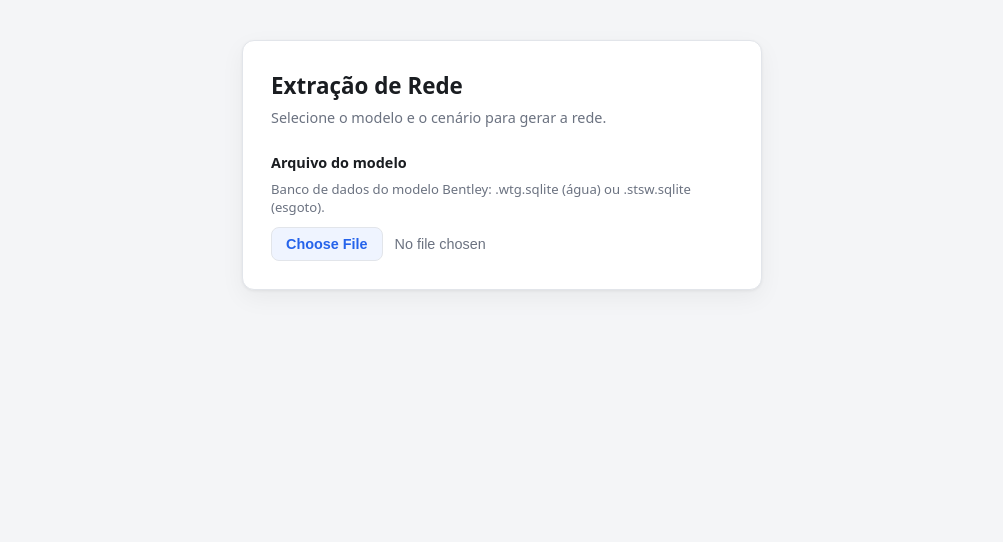
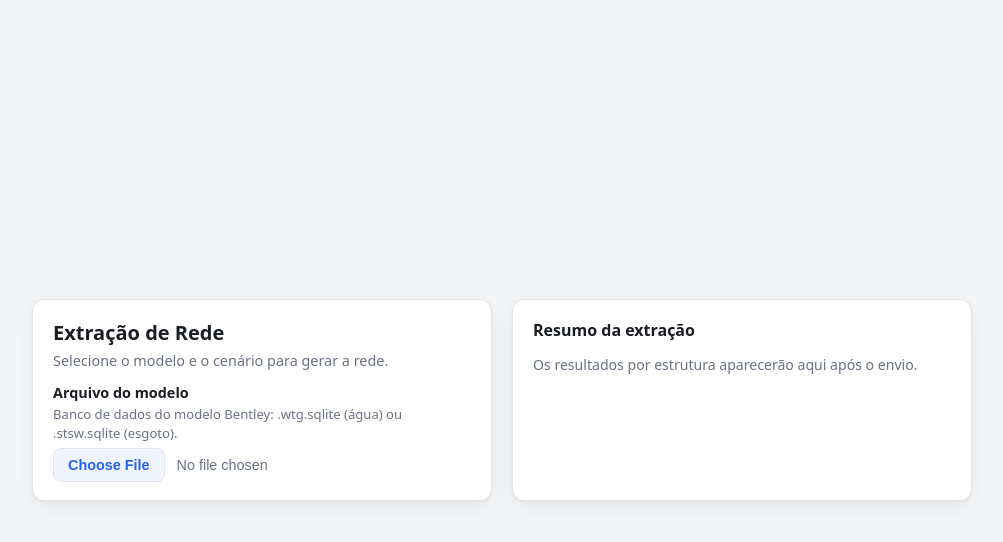
Before and after one commit to RikFerreira/geohub, a plain HTML site: page frontend/index.html in a window 1280 px wide. Shown: the whole page, without its empty margins (138-1141 px from the left). Drawn offline with nearby package versions, Linux system fonts and the light colour scheme.

Commit message:
rearrenged layout

```diff
--- a/frontend/index.html
+++ b/frontend/index.html
@@ -10,8 +10,8 @@
 <script src="extractors_saa.js"></script>
 <script src="extract.js"></script>
 
-<div class="container">
-  <div class="card">
+<div class="layout">
+  <div class="card form-card">
     <h1>Extração de Rede</h1>
     <p class="subtitle">Selecione o modelo e o cenário para gerar a rede.</p>
 
@@ -63,7 +63,13 @@
     </form>
 
     <div id="message" class="message" hidden></div>
-    <div id="summary" class="summary" hidden></div>
+  </div>
+
+  <div class="card summary-card">
+    <h2 class="summary-title">Resumo da extração</h2>
+    <div id="summary" class="summary">
+      <p class="summary-empty">Os resultados por estrutura aparecerão aqui após o envio.</p>
+    </div>
   </div>
 </div>
 
@@ -91,11 +97,6 @@ function clearMessage() { messageEl.hidden = true; }
 const summaryEl = document.getElementById("summary");
 function renderSummary(summary) {
   summaryEl.replaceChildren();
-  const title = document.createElement("h2");
-  title.className = "summary-title";
-  title.textContent = "Resumo da extração";
-  summaryEl.appendChild(title);
-
   for (const s of summary) {
     const status = s.error ? "erro" : (s.count > 0 ? "ok" : "vazio");
     const item = document.createElement("div");
@@ -121,7 +122,6 @@ function renderSummary(summary) {
     }
     summaryEl.appendChild(item);
   }
-  summaryEl.hidden = false;
 }
 
 form.file.onchange = async event => {
--- a/frontend/style.css
+++ b/frontend/style.css
@@ -25,49 +25,77 @@
 
 body {
   margin: 0;
-  min-height: 100vh;
-  padding: 40px 16px;
+  height: 100vh;
+  overflow: hidden;
+  padding: 24px;
   display: flex;
   justify-content: center;
-  align-items: flex-start;
+  align-items: center;
   background: var(--bg);
   color: var(--text);
   font-family: system-ui, -apple-system, "Segoe UI", Roboto, sans-serif;
   line-height: 1.5;
 }
 
-.container { width: 100%; max-width: 520px; }
+/* two columns: form on the left, extraction log on the right */
+.layout {
+  display: flex;
+  gap: 20px;
+  width: 100%;
+  max-width: 940px;
+  max-height: 100%;
+  align-items: stretch;
+}
 
 .card {
   background: var(--card);
   border: 1px solid var(--border);
   border-radius: var(--radius);
-  padding: 28px;
+  padding: 18px 20px;
   box-shadow: 0 1px 3px rgba(0, 0, 0, 0.06), 0 8px 24px rgba(0, 0, 0, 0.05);
 }
 
+.form-card { flex: 0 0 460px; overflow-y: auto; }
+
+.summary-card {
+  flex: 1 1 auto;
+  min-width: 300px;
+  display: flex;
+  flex-direction: column;
+  overflow: hidden;  /* header stays put; the list scrolls inside */
+}
+
+/* stack on narrow screens, and let the page scroll there */
+@media (max-width: 820px) {
+  body { height: auto; min-height: 100vh; overflow: auto; align-items: flex-start; }
+  .layout { flex-direction: column; max-width: 520px; max-height: none; }
+  .form-card { flex: none; overflow: visible; }
+  .summary-card { overflow: visible; }
+  .summary { overflow-y: visible; }
+}
+
 h1 {
-  margin: 0 0 4px;
-  font-size: 1.4rem;
+  margin: 0 0 2px;
+  font-size: 1.25rem;
   font-weight: 650;
 }
 
-.subtitle { margin: 0 0 24px; color: var(--muted); font-size: 0.9rem; }
+.subtitle { margin: 0 0 10px; color: var(--muted); font-size: 0.9rem; }
 
-.field { margin-bottom: 22px; }
+.field { margin-bottom: 10px; }
 .field:last-of-type { margin-bottom: 0; }
 
 .field > label.label,
 .field > .label {
   display: block;
-  margin-bottom: 8px;
+  margin-bottom: 4px;
   font-weight: 600;
   font-size: 0.9rem;
 }
 
 /* per-field helper text, between the label and its control */
 .hint {
-  margin: -2px 0 10px;
+  margin: -2px 0 6px;
   color: var(--muted);
   font-size: 0.82rem;
   line-height: 1.4;
@@ -105,7 +133,7 @@ select {
 select:focus { outline: none; border-color: var(--accent); box-shadow: 0 0 0 3px var(--accent-soft); }
 
 /* radio options as selectable rows */
-.options { display: flex; flex-direction: column; gap: 8px; }
+.options { display: flex; flex-direction: column; gap: 6px; }
 .options.inline { flex-direction: row; }
 .options.inline .option { flex: 1; }
 
@@ -113,7 +141,7 @@ select:focus { outline: none; border-color: var(--accent); box-shadow: 0 0 0 3px
   display: flex;
   align-items: center;
   gap: 10px;
-  padding: 12px 14px;
+  padding: 7px 14px;
   border: 1px solid var(--border);
   border-radius: 8px;
   cursor: pointer;
@@ -153,11 +181,12 @@ button:active { filter: brightness(0.95); }
 .message.success { background: #e9f7ef; color: #1b7a43; border-color: #b7e4c7; }
 .message.error   { background: #fdecec; color: #b42318; border-color: #f5c2c0; }
 
-hr { border: none; border-top: 1px solid var(--border); margin: 24px 0; }
+hr { border: none; border-top: 1px solid var(--border); margin: 10px 0; }
 
 /* extraction summary */
-.summary { margin-top: 20px; }
-.summary-title { margin: 0 0 12px; font-size: 1rem; font-weight: 650; }
+.summary-title { margin: 0 0 12px; font-size: 1rem; font-weight: 650; flex: 0 0 auto; }
+.summary { flex: 1 1 auto; overflow-y: auto; }
+.summary-empty { margin: 0; color: var(--muted); font-size: 0.88rem; }
 
 .summary-item {
   padding: 10px 12px;
```
Also changed, not shown: 1 other file.
